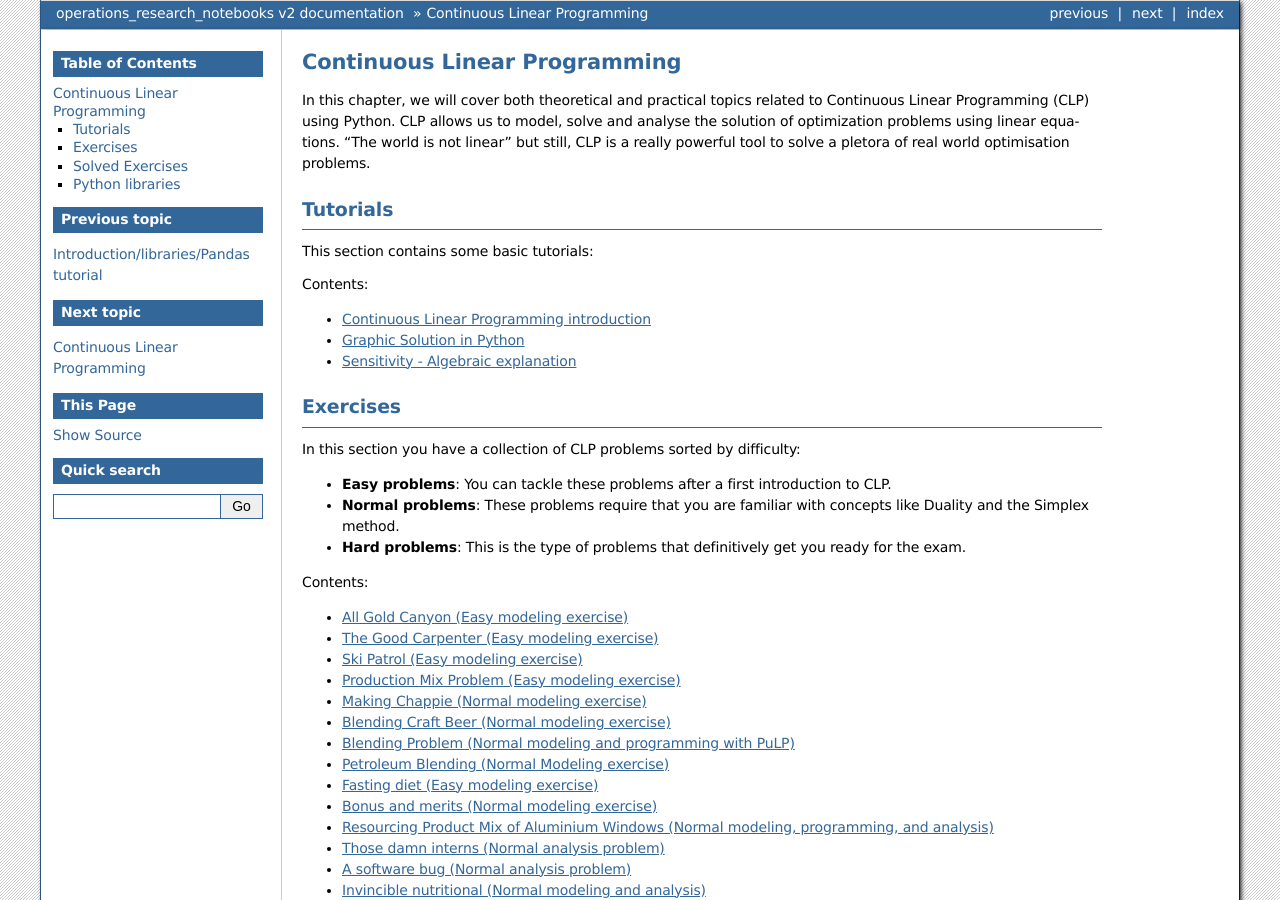
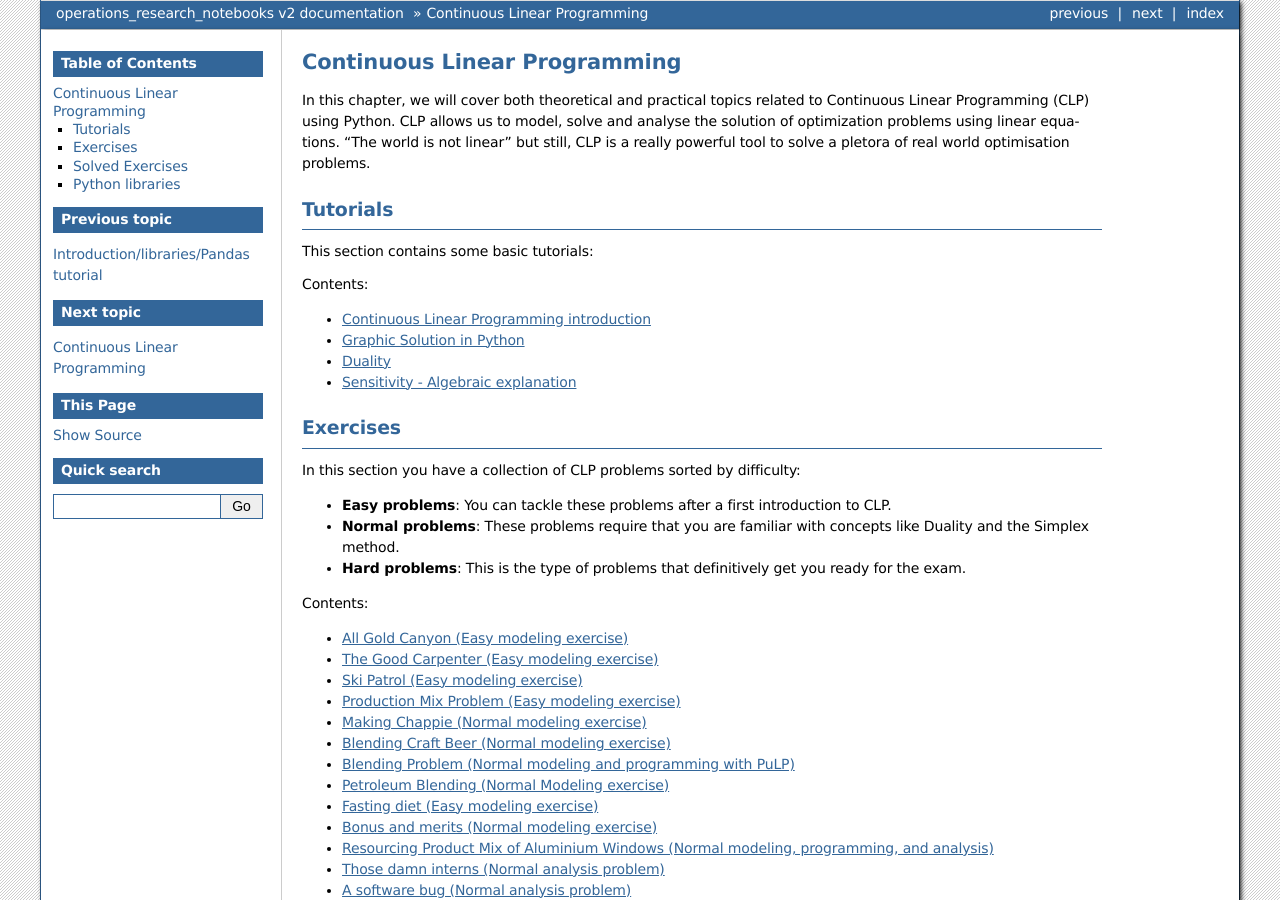
Before and after one commit to ffraile/operations-research-notebooks, a Sphinx documentation site: the page built from docs/source/CLP/index.rst, in a window 1280 px wide and 900 px high. Built offline with Sphinx 7.4.7, drawn with Linux system fonts in a browser that asks for light colours; pages that are not in the unit, such as notebooks, are missing from menus.

Commit message:
- Added duality - Fixed errors in markdown in CLP intro

```diff
--- a/docs/source/CLP/index.rst
+++ b/docs/source/CLP/index.rst
@@ -16,10 +16,11 @@ This section contains some basic tutorials:
 
     Continuous Linear Programming introduction </CLP/tutorials/CLP intro>
     Graphic Solution in Python </CLP/tutorials/graphic-solution-extended>
-    Interactive Graphic Solution </CLP/tutorials/Graphic solution - interactive>
-    Simplex, Graphic explanation </CLP/tutorials/Simplex, Graphic explanation>
+    Interactive Graphic Solution </CLP/tutorials/Graphic solution interactive>
+    Simplex, Graphic explanation </CLP/tutorials/Simplex Graphic explanation>
+    Duality </CLP/tutorials/Duality>
     Sensitivity - Algebraic explanation </CLP/tutorials/Sensitivity - Algebraic explanation>
-    Interactive Sensitivity Analysis </CLP/tutorials/Sensitivity analysis - interactive>
+    Interactive Sensitivity Analysis </CLP/tutorials/Sensitivity analysis interactive>
 
 Exercises
 __________
```
Also changed, not shown: docs/source/CLP/tutorials/CLP intro.ipynb, docs/source/CLP/tutorials/Graphic solution interactive.ipynb (renamed from docs/source/CLP/tutorials/Graphic solution - interactive.ipynb), docs/source/CLP/tutorials/Sensitivity analysis interactive.ipynb (renamed from docs/source/CLP/tutorials/Sensitivity analysis - interactive.ipynb), docs/source/CLP/tutorials/Simplex Graphic explanation.ipynb (renamed from docs/source/CLP/tutorials/Simplex, Graphic explanation.ipynb).
